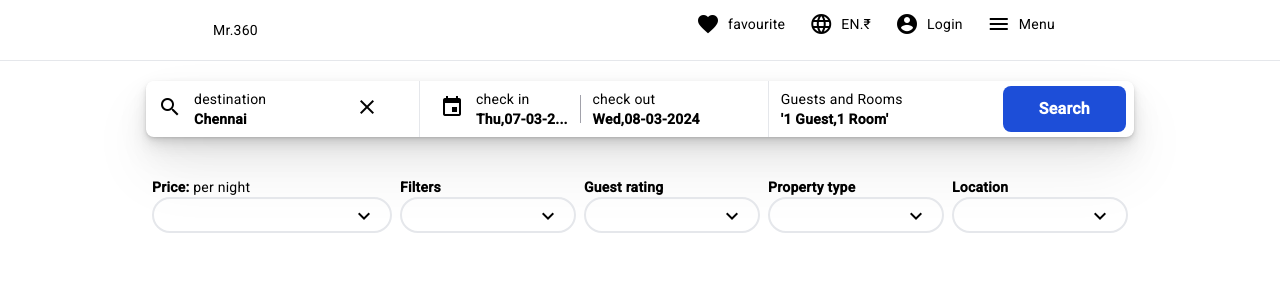
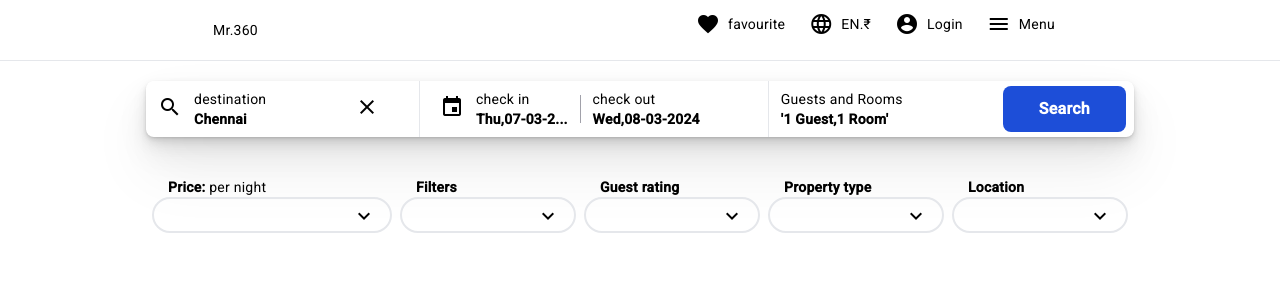
Before and after one commit to Sabari-1234/hotel_booking, an Angular app: page /home in a window 1280 px wide. Shown: the top 300 px of the page. Built offline with nearby package versions, Linux system fonts and the light colour scheme.

Commit message:
small change

```diff
--- a/src/app/filter-component/filter-component.component.html
+++ b/src/app/filter-component/filter-component.component.html
@@ -1,5 +1,5 @@
 <div class="relative">
-  <span class="font-bold">{{ name }} </span
+  <span class="font-bold ms-4">{{ name }} </span
   ><span *ngIf="name === 'Price:'">{{ name2 }}</span
   ><br />
   <button
```
